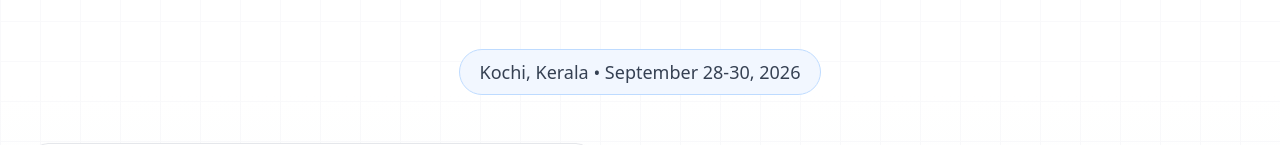
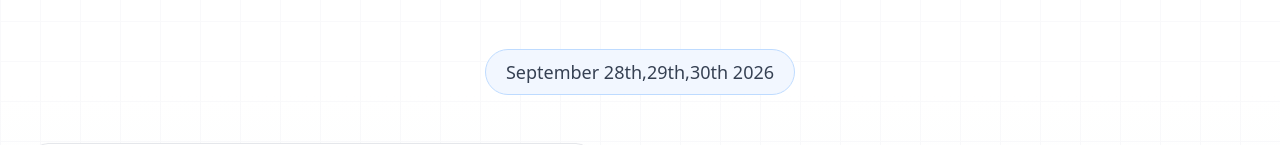
Before and after one commit to mnihadc/DesignProJain, a React (Vite) app in the folder Client/: page / in a window 1280 px wide. Shown: the part 338-483 px from the top of the page. Built offline with nearby package versions, Linux system fonts and the light colour scheme.

Commit message:
Update event date format in Hero component

```diff
--- a/Client/src/components/Hero.tsx
+++ b/Client/src/components/Hero.tsx
@@ -51,7 +51,7 @@ const Hero = () => {
           <div className="mt-4 sm:mt-6 md:mt-8">
             <div className="inline-block px-4 py-1.5 bg-blue-50/80 backdrop-blur-sm rounded-full border border-blue-200 sm:px-5 sm:py-2">
               <p className="text-sm text-gray-700 font-medium sm:text-base md:text-lg">
-                Kochi, Kerala • September 28-30, 2026
+                 September 28th,29th,30th 2026
               </p>
             </div>
           </div>
```
